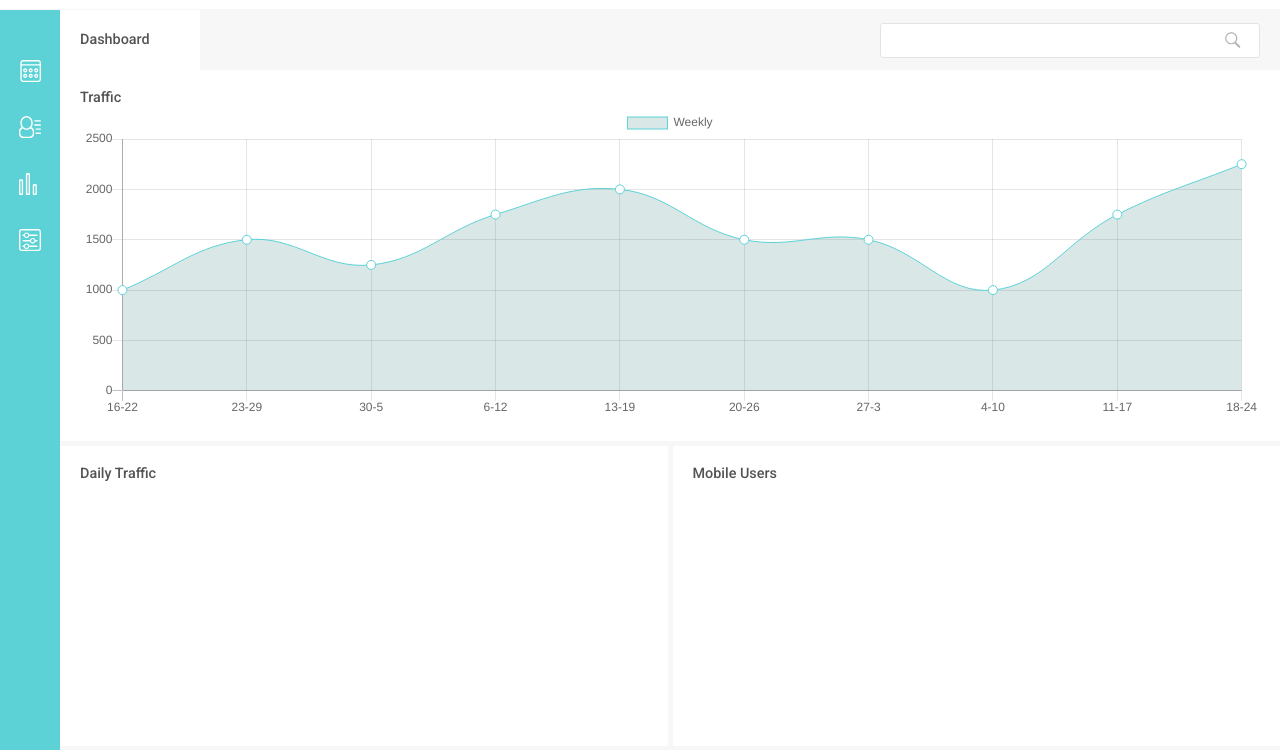
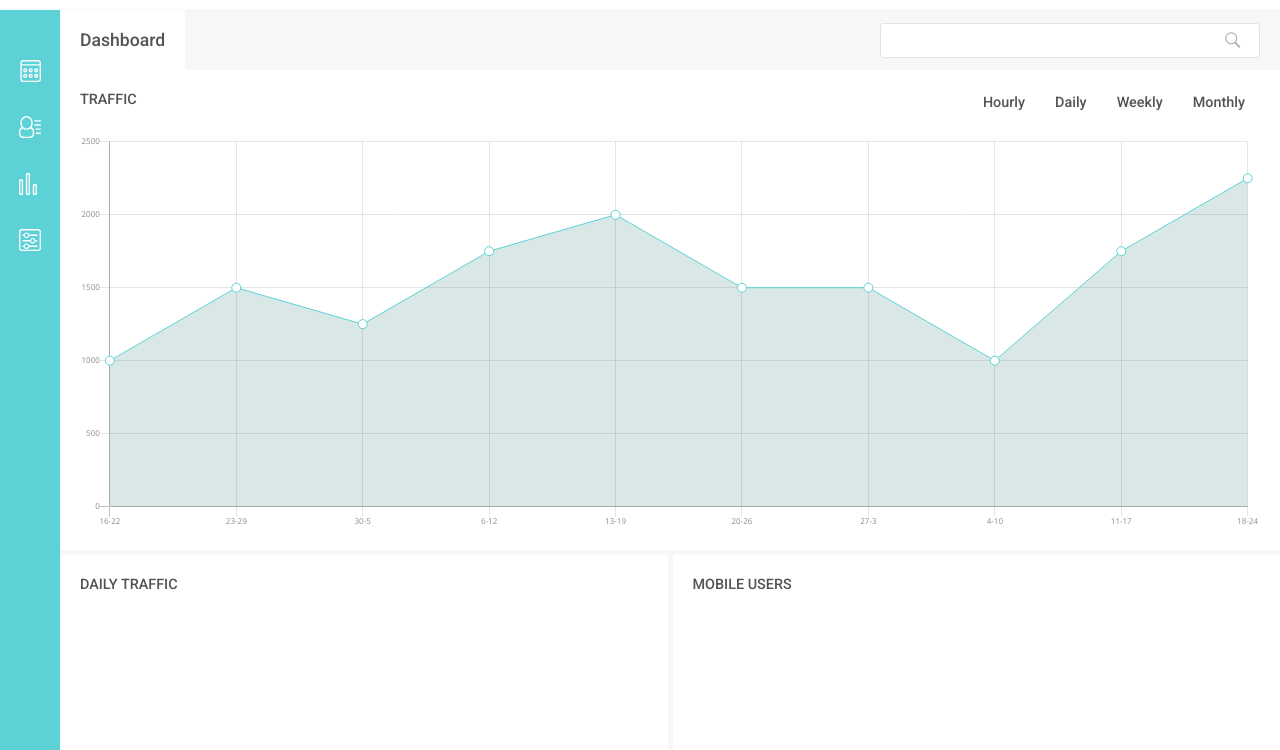
Before and after one commit to melissamyra/techdegree-project-7, a plain HTML site: page index.html in a window 1280 px wide. Shown: the part 50-800 px from the top of the page. Drawn offline with nearby package versions, Linux system fonts and the light colour scheme.

Commit message:
Added charts

```diff
--- a/index.html
+++ b/index.html
@@ -35,24 +35,38 @@
         <div class="grid-main">
 
           <div class="card dashboard__top" id="dash-top">
-              <div>
+              <div class="dash-title">
               <h2>Dashboard</h2>
               </div>
-              <div>
+              <div class="search">
                 <input class="dashboard__top-search" type="text" name="search-bar" placeholder="Search">
               </div>
-            <section class="dashboard__traffic">
+            <section class="card dashboard__traffic">
               <h3>Traffic</h3>
-              <canvas id="myChart" width="300" height="80"></canvas>
+              <div class="timeframes">
+                <input type="radio" name="timeframe" id="hourly"><label for="hourly">Hourly</label>
+                <input type="radio" name="timeframe" id="daily"><label for="daily">Daily</label>
+                <input type="radio" name="timeframe" id="weekly"><label for="weekly">Weekly</label>
+                <input type="radio" name="timeframe" id="monthly"><label for="monthly">Monthly</label>
+              </div>
+              <div class="chart__traffic">
+                <canvas id="trafficChart" width="300" height="100"></canvas>
+              </div>
             </section>
           </div> <!-- main top div end -->
 
           <section class="card dashboard__daily" id="dash-visits">
             <h3> Daily Traffic</h3>
+            <div class="chart__daily">
+              <!-- <canvas id="dailyChart"></canvas> -->
+            </div>
           </section>
 
           <section class="card dashboard__mobile">
             <h3>Mobile Users</h3>
+            <div class="chart__mobile">
+              <!-- <canvas id="mobileChart"></canvas> -->
+            </div>
           </section>
 
           <section class="card dashboard__social">
@@ -80,6 +94,7 @@
     </div> <!-- grid-outer end -->
 
     <script src="https://cdnjs.cloudflare.com/ajax/libs/Chart.js/2.9.3/Chart.bundle.min.js"></script>
-    <script src="js/script.js"></script>
+    <script src="js/chart.js"></script>
+    <!-- <script src="js/script.js"></script> -->
 </body>
 </html>
--- /dev/null
+++ b/js/chart.js
@@ -0,0 +1,116 @@
+let tChart = document.getElementById('trafficChart');
+let dChart = document.getElementById('dailyChart');
+let mChart = document.getElementById('mobileChart');
+
+// Global options =====================>
+Chart.defaults.global.defaultFontFamily = 'Open Sans';
+Chart.defaults.global.defaultFontSize = 8;
+Chart.defaults.global.defaultFontColor = '#8a8a8a';
+
+
+// Data Sets ==========================>
+let monthlyTraffic = {
+    backgroundColor: 'rgba(67, 139, 129, 0.2)',
+    lineTension: 0,
+    borderColor: '#5dd2d6',
+    pointRadius: 4.5,
+    pointBackgroundColor: '#fff',
+    borderJoinStyle: 'miter',
+    borderWidth: 1,
+    hoverBorderWidth: 2,
+    hoverBorderColor: '#009d9d',
+    data: [
+      1000, 1500,
+      1250, 1750,
+      2000, 1500,
+      1500, 1000,
+      1750, 2250],
+};
+
+
+// Traffic LINE Chart ==================>
+let trafficChart = new Chart(tChart, {
+    type: 'line',
+    data: {
+        labels: [
+          '16-22', '23-29',
+          '30-5', '6-12',
+          '13-19', '20-26',
+          '27-3', '4-10',
+          '11-17', '18-24'],
+        datasets: [monthlyTraffic]
+    },
+            options: {
+              legend: {
+                display: false
+              },
+              scales: {
+                gridLines: {
+                  color: '#fff'
+                },
+                  yAxes: [{
+                      ticks: {
+                          beginAtZero: true
+                      }
+                  }]
+                },
+            }
+});
+
+// Daily Traffic BAR Chart
+let myBarChart = new Chart(dChart, {
+    type: 'bar',
+    data: {
+      labels: [
+        'S', 'M',
+        'T', 'W',
+        'T', 'F',
+        'S'],
+      datasets: [{
+          backgroundColor: '#84dadd',
+          lineTension: 0,
+          pointRadius: 4.5,
+          pointBackgroundColor: '#fff',
+          borderJoinStyle: 'miter',
+          borderWidth: 0,
+          data: [
+            50, 75,
+            150, 100,
+            190, 175,
+            75],
+      }]
+    },
+    options: {
+      legend: {
+        display: false
+      }
+    }
+});
+
+// Mobile DOUGHNUT Chart
+var mobileChart = new Chart(mChart, {
+    type: 'doughnut',
+    data: {
+      labels: [
+        'Phones',
+        'Tablets',
+        'Desktop'],
+      datasets: [{
+        backgroundColor: [
+        '#906cd4',
+        '#3bd5b0',
+        '#84dadd'],
+        data: [
+          10,
+          10,
+          80],
+        }]
+    },
+    options: {
+      legend: {
+        position: 'right',
+        boxWidth: 40,
+        fontSize: 12,
+      }
+    }
+});
--- a/js/script.js
+++ b/js/script.js
@@ -1,37 +1,10 @@
-var ctx = document.getElementById('myChart');
-var myChart = new Chart(ctx, {
-    type: 'line',
-    lineTension : 0,
-    borderColor: '#5dd2d6',
-    data: {
-        labels: [
-          '16-22', '23-29',
-          '30-5', '6-12',
-          '13-19', '20-26',
-          '27-3', '4-10',
-          '11-17', '18-24'],
-        datasets: [{
-            label: 'Weekly',
-            data: [
-              1000, 1500,
-              1250, 1750,
-              2000, 1500,
-              1500, 1000,
-              1750, 2250],
-            backgroundColor: 'rgba(67, 139, 129, 0.2)',
-            borderColor: '#5dd2d6',
-            pointRadius: 4.5,
-            pointBackgroundColor: '#fff',
-            borderWidth: 1
-        }]
-    },
-    options: {
-        scales: {
-            yAxes: [{
-                ticks: {
-                    beginAtZero: true
-                }
-            }]
-        }
-    }
+let trafficList = document.querySelector('.dashboard__traffic ul');
+
+trafficList.addEventListener('click', (e) => {
+
+  if (e.target.tagName === 'LI') {
+
+
+  }
+
 });
--- a/scss/styles.scss
+++ b/scss/styles.scss
@@ -1,5 +1,6 @@
 @import url('https://fonts.googleapis.com/css2?family=Roboto:ital,wght@0,400;0,500;1,400;1,500&display=swap');
 @import url('https://fonts.googleapis.com/css2?family=Poppins:ital,wght@0,500;1,500&display=swap');
+@import url('https://fonts.googleapis.com/css2?family=Open+Sans&display=swap');
 @import 'normalize',
         'variables',
         'mixins';
@@ -68,6 +69,7 @@ body {
       "dash-settings";
     grid-gap: 5px;
     @include mq(768px) {
+      width: calc(100vw - 60px);
       grid-template-columns: 1fr 1fr;
       grid-template-areas:
         "dash-top dash-top"
@@ -202,23 +204,31 @@ main {
 h2, h3 {
   font-family: 'Roboto', sans-serif;
   font-weight: 500;
+  margin: 0;
+  display: inline-block;
+}
+
+h2 {
+  font-size: 1.1rem;
+}
+
+h3 {
+  text-transform: uppercase;
   font-size: .9rem;
-  margin: 0;
 }
 
 .card {
   background: #fff;
-}
-
-%dash {
-  padding: 20px;
+  &:not(.dashboard__top) {
+    padding: 20px;
+  }
 }
 
 .dashboard {
   &__top {
     @include grid(dash-top);
     display: grid;
-    grid-template-columns: minmax(min-content,140px) 1fr;
+    grid-template-columns: minmax(min-content,125px) 1fr;
     grid-template-rows: 60px 1fr;
     grid-template-areas:
       "dash-title dash-search"
@@ -226,11 +236,11 @@ h2, h3 {
     & div {
       display: flex;
       align-items: center;
-      &:first-of-type {
+      &.dash-title {
         padding-left: 20px;
         @include grid(dash-title);
       }
-      &:nth-of-type(2) {
+      &.search {
         padding-right: 20px;
         justify-content: flex-end;
         background: $bg;
@@ -265,34 +275,72 @@ h2, h3 {
   }
   &__traffic {
     @include grid(dash-traffic);
-    @extend %dash;
+    & .timeframes {
+      float: right;
+      padding: 0;
+      margin: 0;
+    }
+    & input { // Traffic timeframe items ---------->
+      display: none;
+      &:checked + label {
+        background: $accent;
+        color: #fff;
+      }
+    }
+    & label {
+      display: inline-block;
+      font-family: 'Roboto', sans-serif;
+      font-weight: 500;
+      font-size: .9rem;
+      margin: 0 5px;
+      padding: 5px 10px;
+      border-radius: 12px;
+      &:hover {
+        @extend %hover;
+      }
+    }
   }
   &__daily {
     @include grid(dash-daily);
-    @extend %dash;
   }
   &__mobile {
     @include grid(dash-mobile);
-    @extend %dash;
   }
   &__social {
     @include grid(dash-social);
-    @extend %dash;
   }
   &__members {
     @include grid(dash-members);
-    @extend %dash;
   }
   &__recent {
     @include grid(dash-recent);
-    @extend %dash;
   }
   &__msg {
     @include grid(dash-msg);
-    @extend %dash;
   }
   &__settings {
     @include grid(dash-settings);
-    @extend %dash;
   }
 }
+
+// Charts
+
+canvas {
+  margin-top: 20px;
+}
+
+%full-width {
+  width: 100%;
+}
+
+.chart {
+  &__traffic {
+    @extend %full-width;
+  }
+  &__daily {
+    @extend %full-width;
+  }
+  &__mobile {
+    @extend %full-width;
+  }
+}
```
Also changed, not shown: css/styles.css, 1 other file.
